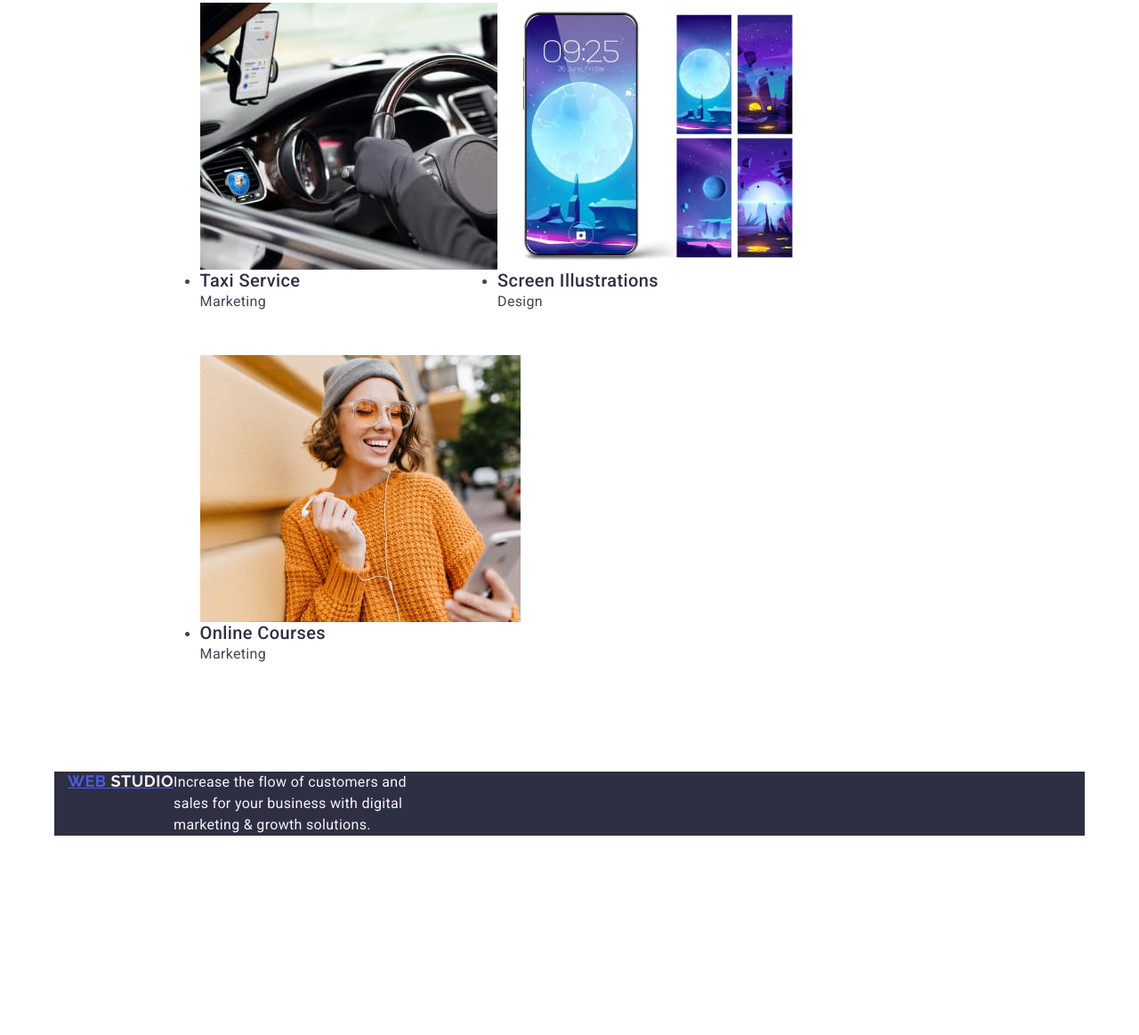
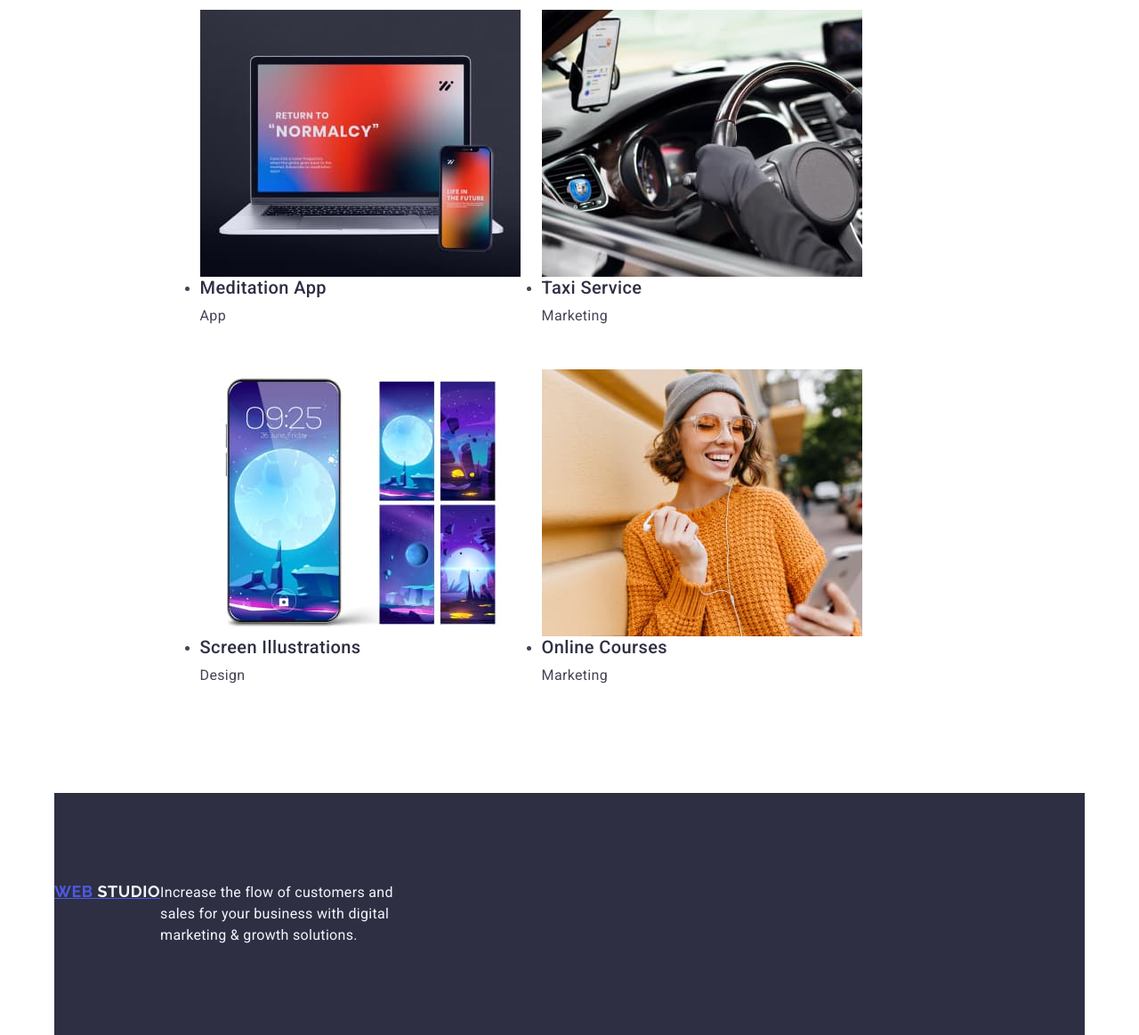
Before and after one commit to AlbinaKost/goit-home-work-03, a plain HTML site: page index.html in a window 1280 px wide. Shown: the part 2191-3354 px from the top of the page at 89% size. Before the commit the page ends 3130 px from the top, so only its background shows below. Drawn offline with nearby package versions, Linux system fonts and the light colour scheme.

Commit message:
uptade file

```diff
--- a/css/styles.css
+++ b/css/styles.css
@@ -233,10 +233,11 @@ letter-spacing: 0.02em;
   flex-wrap: wrap;
   column-gap: 24px;
   row-gap: 48px;
+
  }
 
  .portfolio-list-item {
-  width: calc((100% - 48px) / 3);
+
  }
  .serviss-class {
   padding: 32px 16px;
@@ -265,6 +266,8 @@ letter-spacing: 0.02em;
   line-height: 1.2;
   letter-spacing: 0.02em;
   font-size: 20px;
+  margin-bottom: 8px;
+
 }
 
 
@@ -289,19 +292,22 @@ letter-spacing: 0.02em;
  }
 
  .footer-html {
+  color: #4d5ae5;
   font-family: "Raleway",sans-serif;
-
- }
-.footer-html {
-  color: #4D5AE5;
   font-weight: 700;
   line-height: 1.17;
   letter-spacing: 0.03em;
   text-transform: uppercase;
   font-size: 18px;
+  display: inline-block;
+  margin-bottom: 16px;
  }
+
+
+
 .footer-container {
  margin-bottom: 17,5px;
+ padding: 100px 0;
 }
 
 
```
